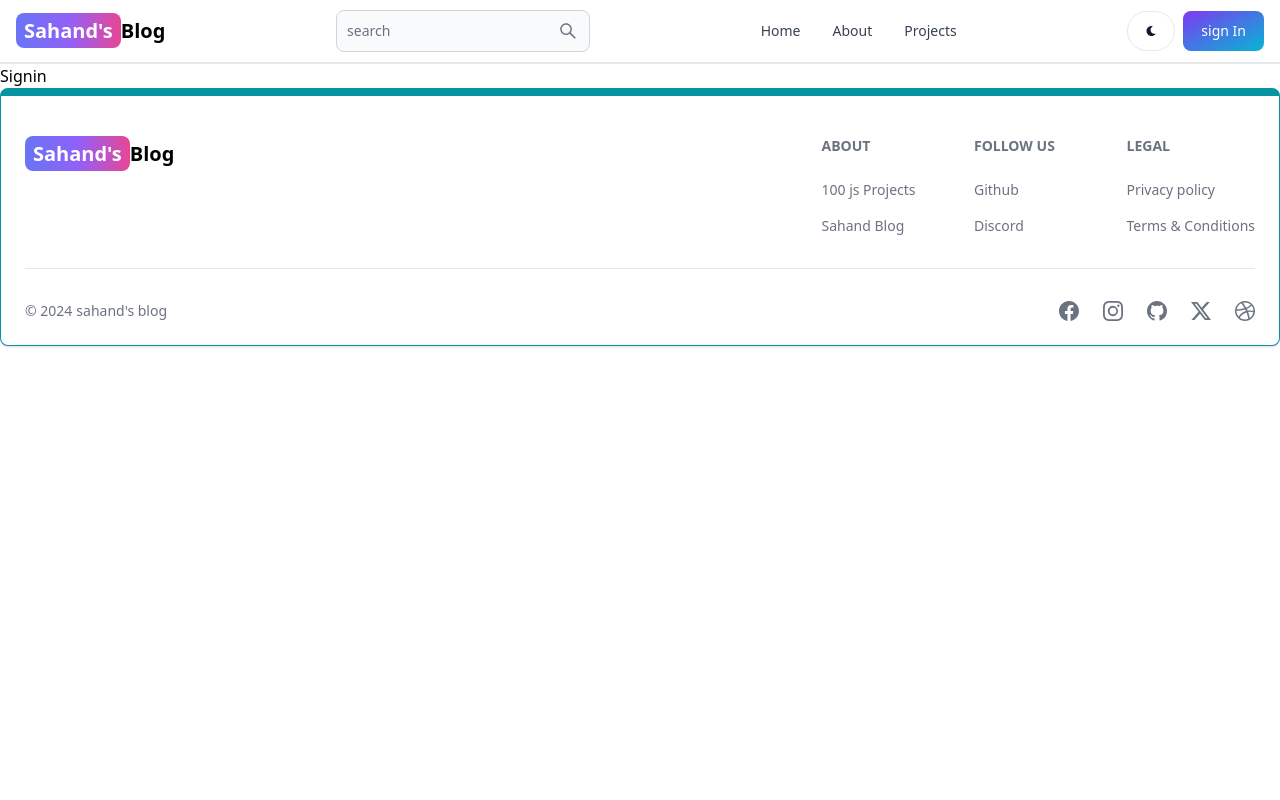
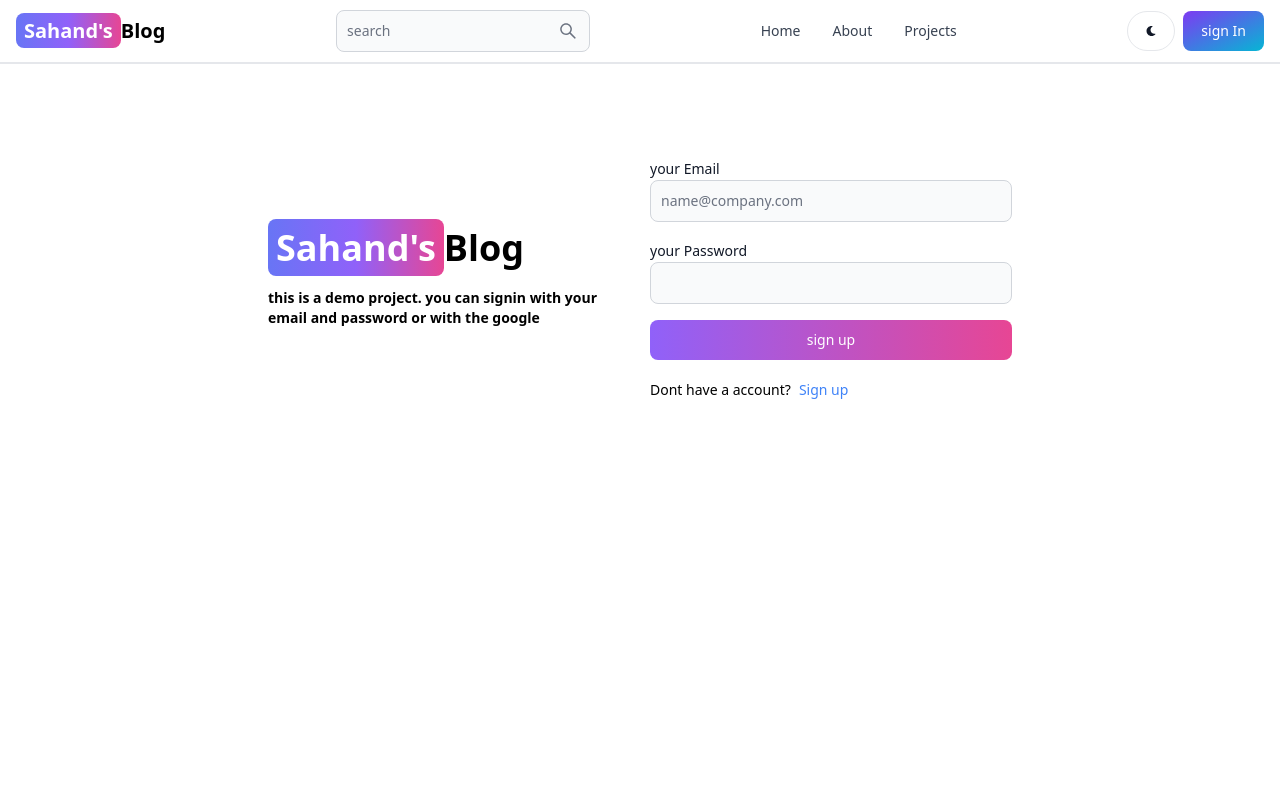
Before and after one commit to deepkuma123/mern-blog, a React (Vite) app in the folder client/: page /signin in a window 1280 px wide. Shown: the top 800 px of the page. Built offline with nearby package versions, Linux system fonts and the light colour scheme.

Commit message:
complete signin functionality

```diff
--- a/client/src/pages/Signin.jsx
+++ b/client/src/pages/Signin.jsx
@@ -1,9 +1,114 @@
-import React from 'react'
+import { Alert, Button, Label, Spinner, TextInput } from "flowbite-react";
+import React, { useState } from "react";
+import { Link, useNavigate } from "react-router-dom";
 
 const Signin = () => {
+  const [formData, setformData] = useState({});
+  const [errorMessage, seterrorMessage] = useState(null);
+  const [loading, setloading] = useState(false);
+  const navigate = useNavigate();
+  const handleChange = (e) => {
+    // console.log(e.target.value);
+    setformData({ ...formData, [e.target.id]: e.target.value.trim() });
+  };
+
+  const handleSubmit = async (e) => {
+    e.preventDefault();
+    if (!formData.email || !formData.password) {
+      return seterrorMessage("please fill out all the fields");
+    }
+    try {
+      setloading(true);
+      seterrorMessage(null);
+      const res = await fetch("/api/auth/signin", {
+        method: "POST",
+        headers: { "Content-Type": "application/json" },
+        body: JSON.stringify(formData),
+      });
+      const data = await res.json();
+      if (data.success === false) {
+        seterrorMessage(data.message);
+      }
+      setloading(false);
+      if (res.ok) {
+        navigate("/");
+      }
+    } catch (error) {
+      seterrorMessage(error.message);
+      setloading(false);
+    }
+  };
+
+  console.log(formData);
   return (
-    <div>Signin</div>
-  )
-}
+    <div className=" min-h-screen mt-20">
+      <div className="flex p-3 max-w-3xl mx-auto flex-col md:flex-row md:items-center gap-5">
+        {/* left side */}
 
-export default Signin
+        <div className="flex-1">
+          <Link to="/" className="font-bold dark:text-white text-4xl">
+            <span className=" px-2 py-1 rounded-lg text-white bg-gradient-to-r from-indigo-500 via-purple-500 to-pink-500">
+              Sahand's
+            </span>
+            Blog
+          </Link>
+          <p className="text-sm mt-5 font-semibold">
+            this is a demo project. you can signin with your email and password
+            or with the google
+          </p>
+        </div>
+
+        {/* right side */}
+        <div className=" flex-1">
+          <form className="flex flex-col gap-4" onSubmit={handleSubmit}>
+            <div className="">
+              <Label value="your Email" />
+              <TextInput
+                type="email"
+                placeholder="name@company.com"
+                id="email"
+                onChange={handleChange}
+              />
+            </div>
+            <div className="">
+              <Label value="your Password" />
+              <TextInput
+                type="password"
+                placeholder=""
+                id="password"
+                onChange={handleChange}
+              />
+            </div>
+            <Button
+              type="submit"
+              gradientDuoTone="purpleToPink"
+              disabled={loading}
+            >
+              {loading ? (
+                <>
+                  <Spinner size="sm" />
+                  <span className=" pl-3">Loading...</span>
+                </>
+              ) : (
+                "sign up"
+              )}
+            </Button>
+          </form>
+          <div className="flex gap-2 text-sm mt-5">
+            <span>Dont have a account? </span>
+            <Link to="/signup" className=" text-blue-500">
+              Sign up
+            </Link>
+          </div>
+          {errorMessage && (
+            <Alert className=" mt-5" color="failure">
+              {errorMessage}
+            </Alert>
+          )}
+        </div>
+      </div>
+    </div>
+  );
+};
+
+export default Signin;
```
